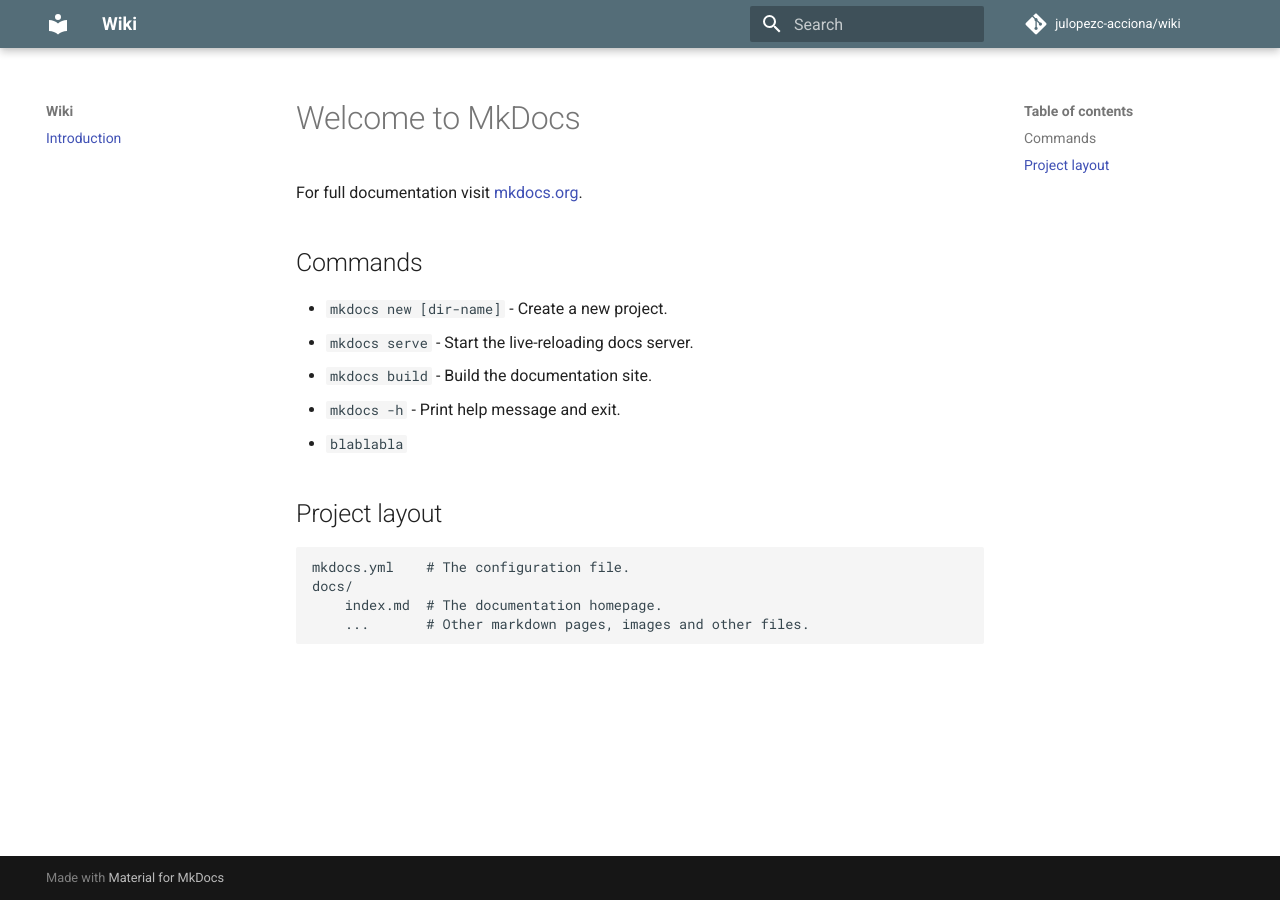
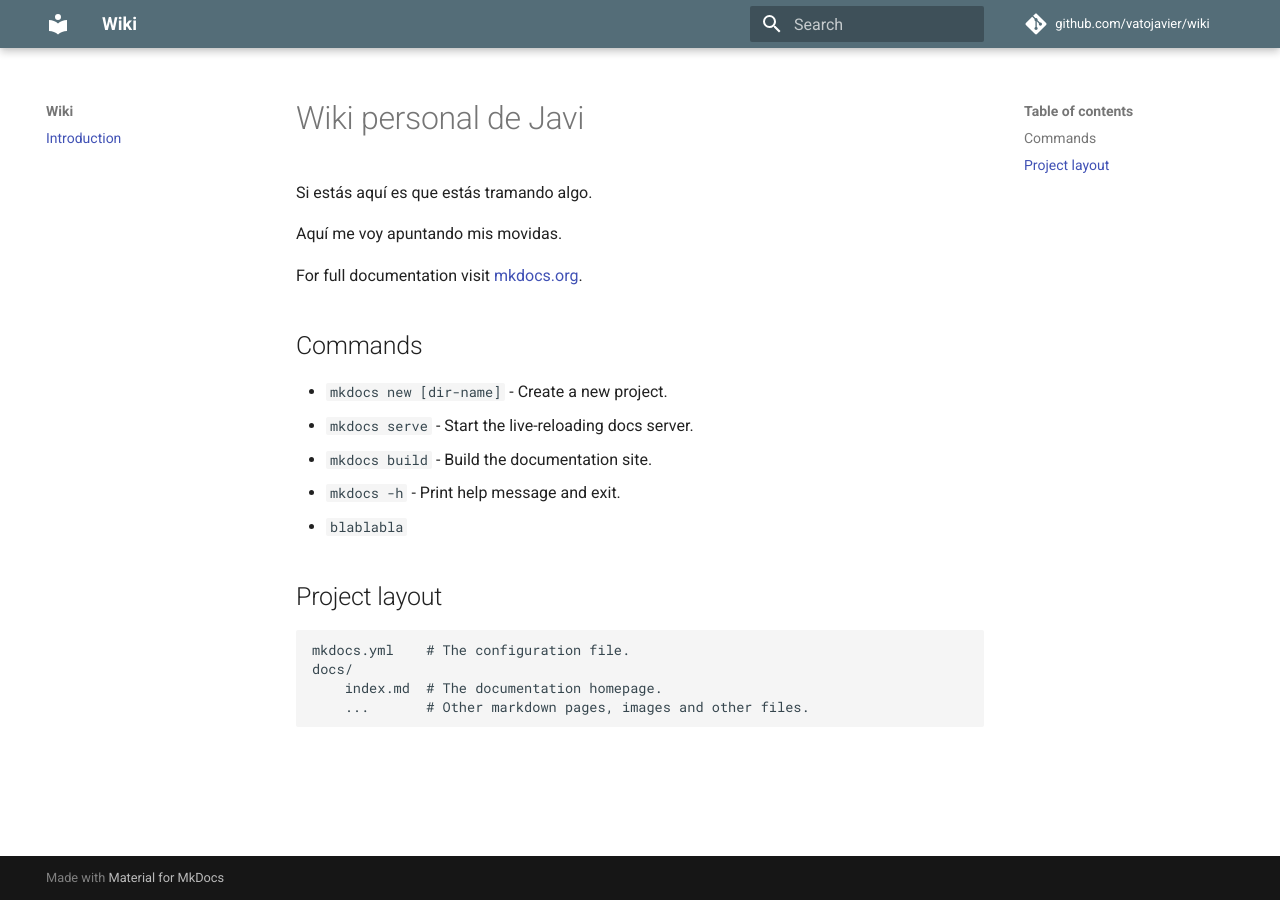
Before and after one commit to vatojavier/wiki, an MkDocs documentation site: the page built from docs/index.md, in a window 1280 px wide. Built offline with MkDocs 1.6.1 and Material for MkDocs 9.7.7, drawn with Linux system fonts in a browser that asks for light colours.

Commit message:
jajejijoju

```diff
--- a/docs/index.md
+++ b/docs/index.md
@@ -1,4 +1,7 @@
-# Welcome to MkDocs
+# Wiki personal de Javi
+Si estás aquí es que estás tramando algo.
+
+Aquí me voy apuntando mis movidas.
 
 For full documentation visit [mkdocs.org](https://www.mkdocs.org).
 
--- a/mkdocs.yml
+++ b/mkdocs.yml
@@ -9,5 +9,5 @@ theme:
     primary: 'blue grey'
     accent: 'light blue'
 
-repo_name: julopezc-acciona/wiki
-repo_url: https://julopezc-acciona.github.io/wiki
+repo_name: github.com/vatojavier/wiki
+repo_url: https://vatojavier.github.io/wiki/
```
